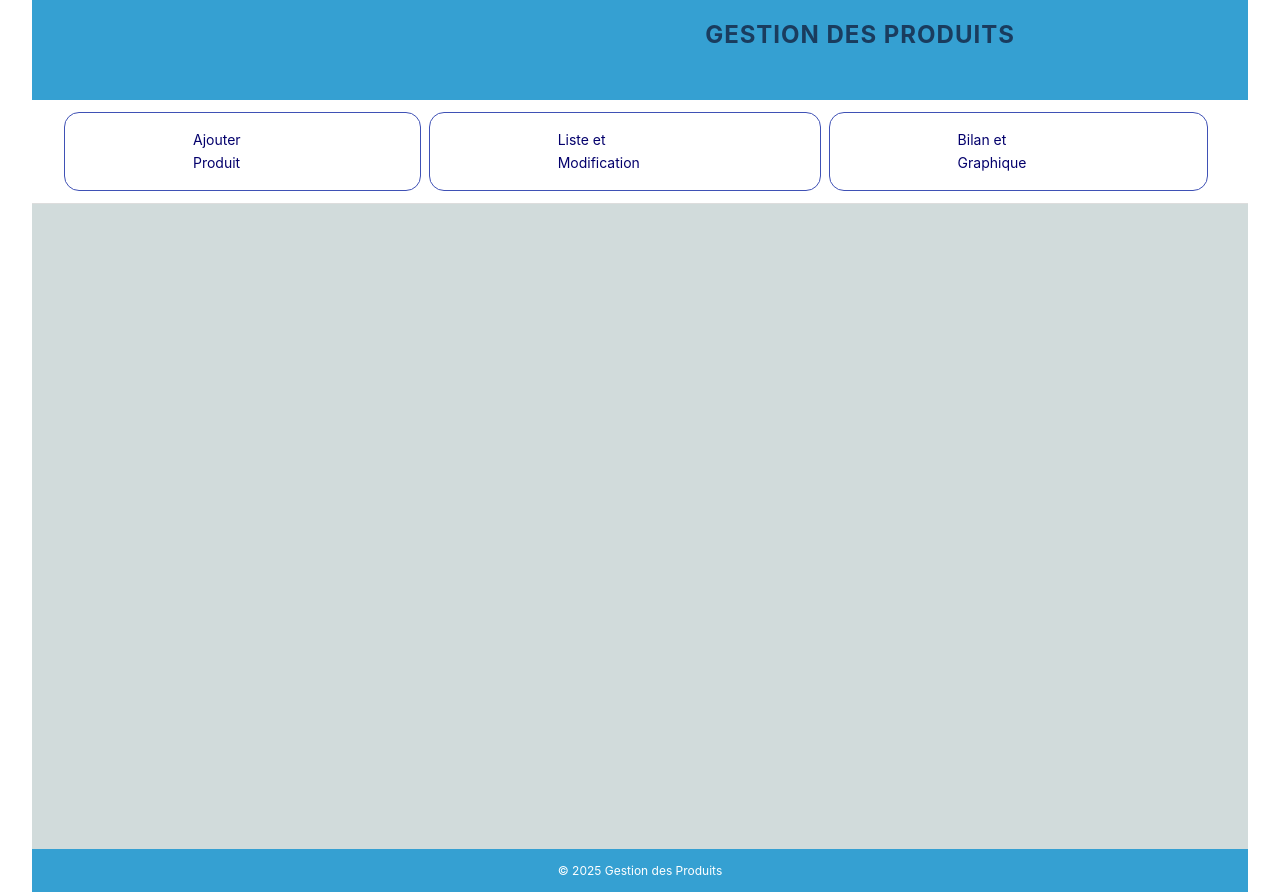
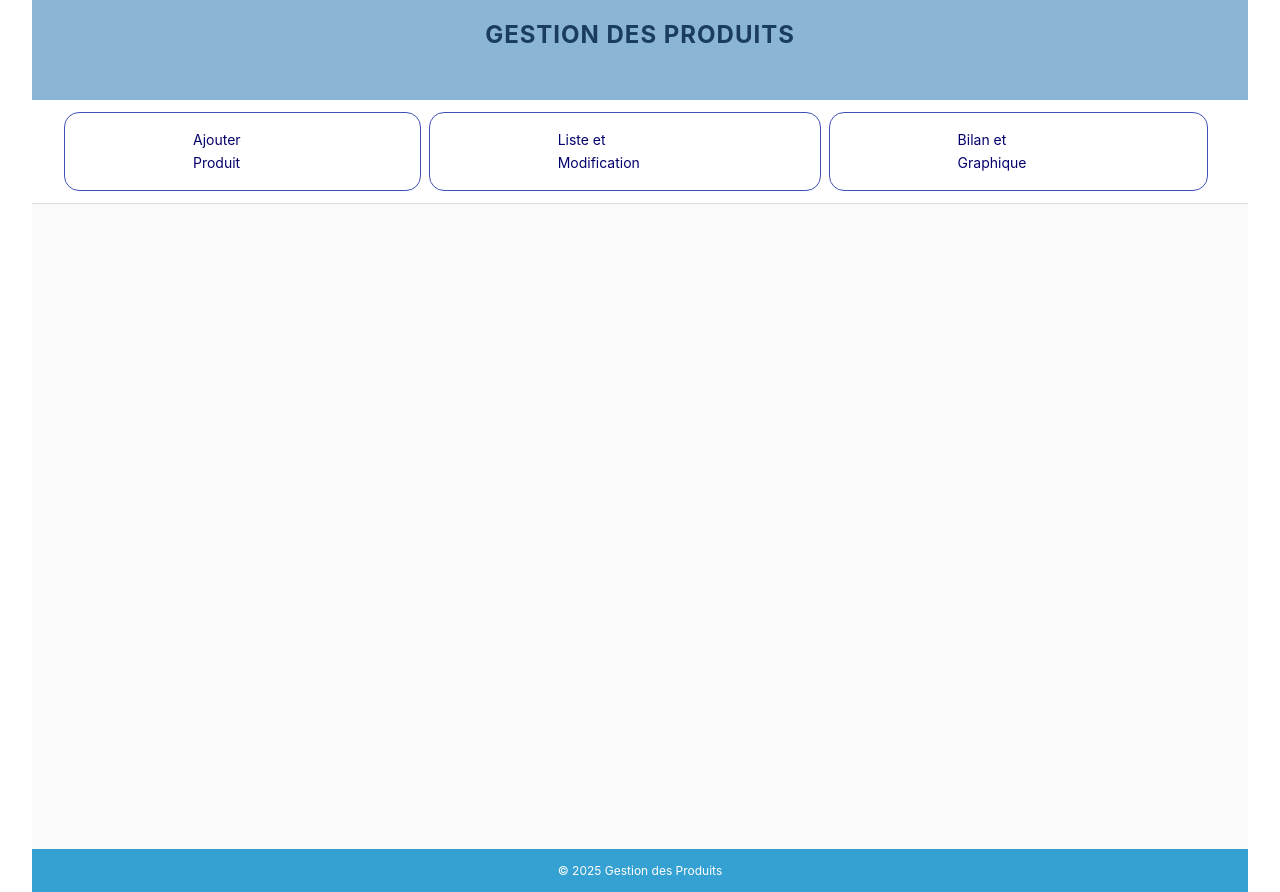
Before and after one commit to Akarti5/Stockeo, a Vue app: page / in a window 1280 px wide. Built offline with nearby package versions, Linux system fonts and the light colour scheme.

Commit message:
Change color palette

```diff
--- a/index.html
+++ b/index.html
@@ -5,6 +5,7 @@
     <link rel="icon" href="/favicon.ico">
     <meta name="viewport" content="width=device-width, initial-scale=1.0">
     <title>Gestion des Stock</title>
+    <link rel="stylesheet" href="https://cdnjs.cloudflare.com/ajax/libs/font-awesome/6.5.1/css/all.min.css">
   </head>
   <body>
     <div id="app"></div>
--- a/package.json
+++ b/package.json
@@ -9,6 +9,7 @@
     "preview": "vite preview"
   },
   "dependencies": {
+    "@fortawesome/fontawesome-free": "^6.7.2",
     "axios": "^1.9.0",
     "chart.js": "^4.4.9",
     "vue": "^3.5.13",
--- a/src/App.vue
+++ b/src/App.vue
@@ -47,7 +47,7 @@ import { RouterLink, RouterView } from 'vue-router';
 
 /* Header styles */
 .header {
-  background-color: #35a0d2;
+  background-color: #8BB5D6 ;
   color: white;
   padding: 1rem 2rem;
   border-radius: 0;
@@ -57,7 +57,7 @@ import { RouterLink, RouterView } from 'vue-router';
 .app-title {
   font-size: 1.5rem;
   font-weight: bold;
-  margin-left: 440px;
+  margin-left: 0vw;
 }
 
 /* Navigation styles */
@@ -81,19 +81,19 @@ import { RouterLink, RouterView } from 'vue-router';
 }
 
 .nav-link-active {
-  background-color: #35a0d2;
+  background-color: #8BB5D6 ;
   color: white;
   font-weight: bold;
 }
 
 .nav-link:hover:not(.nav-link-active) {
-  background-color: rgba(63, 81, 181, 0.1);
+  background-color: #8BB5D6 ;
 }
 
 /* Main content */
 .main-content {
   flex: 1;
-  background-color: rgb(209, 219, 219);
+  background-color: #FAFAFA;
   color: #333;
   padding: 2rem;
   border-radius: 0;
--- a/src/components/ListeProduits.vue
+++ b/src/components/ListeProduits.vue
@@ -245,7 +245,7 @@ th, td {
 }
 
 th {
-  background-color: #35a0d2;
+  background-color: #8BB5D6 ;
   color: #ffffff;
   font-weight: 600;
   text-transform: uppercase;
@@ -276,24 +276,24 @@ tbody tr:hover {
 }
 
 .btn-modifier {
-  background-color: rgb(65, 218, 78);
+  background-color: #60A5FA ;
   color: #ffffff;
   margin-right: 10px;
 }
 
 .btn-modifier:hover {
-  background-color: green;
+  background-color: #3B82F6;
   transform: translateY(-2px);
   box-shadow: 0 4px 10px rgba(26, 115, 232, 0.3);
 }
 
 .btn-supprimer {
-  background-color: #ff4d4f;
+  background-color: #FB7185 ;
   color: #ffffff;
 }
 
 .btn-supprimer:hover {
-  background-color: #d93638;
+  background-color: #F43F5E;
   transform: translateY(-2px);
   box-shadow: 0 4px 10px rgba(255, 77, 79, 0.3);
 }
@@ -333,7 +333,7 @@ p {
   max-width: 600px;
   width: 100%;
   padding: 40px;
-  background:#aedff7;
+  background:#FAFAFA;
   border: 1px solid #e0e0e0;
   border-radius: 15px;
   box-shadow: 0 8px 20px rgba(0, 0, 0, 0.2);
--- a/src/main.js
+++ b/src/main.js
@@ -1,6 +1,8 @@
 import { createApp } from 'vue';
 import App from './App.vue';
 import router from './router'; // Importez le router
+import '@fortawesome/fontawesome-free/css/all.css';
+
 
 import './assets/main.css';
 
```
Also changed, not shown: 1 other file (tests, documents, lock files or other folders).
